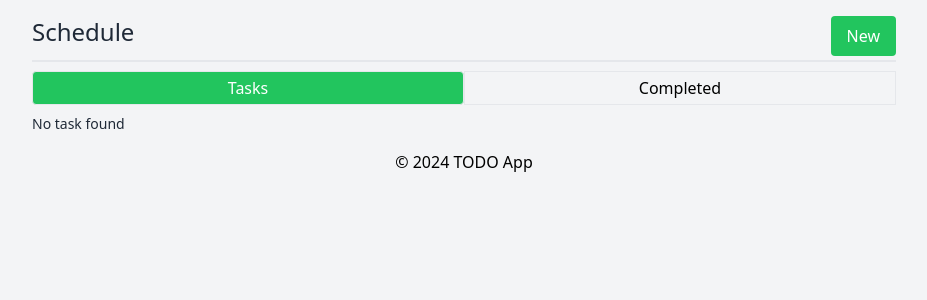
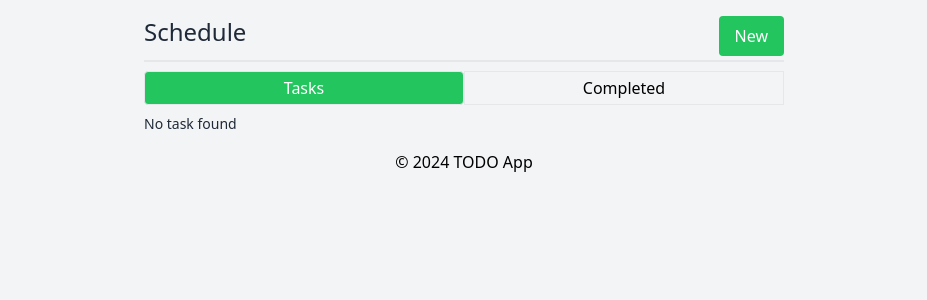
Before and after one commit to edenis00/To-do_List_App_with_Django, a Django app: page /tasks/ in a window 1280 px wide. Shown: the part 68-368 px from the top of the page, without its empty margins (176-1103 px from the left). Run offline with Django 5.2, Linux system fonts and the light colour scheme; data that the repository does not hold is empty.

Commit message:
UI Change

```diff
--- a/static/src/css/style.css
+++ b/static/src/css/style.css
@@ -646,10 +646,6 @@ video {
   margin-top: 0.25rem;
 }
 
-.mt-2 {
-  margin-top: 0.5rem;
-}
-
 .mt-3 {
   margin-top: 0.75rem;
 }
@@ -660,6 +656,10 @@ video {
 
 .mt-5 {
   margin-top: 1.25rem;
+}
+
+.mr-2 {
+  margin-right: 0.5rem;
 }
 
 .block {
@@ -690,12 +690,28 @@ video {
   width: 100%;
 }
 
+.w-\[200px\] {
+  width: 200px;
+}
+
+.w-\[100px\] {
+  width: 100px;
+}
+
 .max-w-4xl {
   max-width: 56rem;
 }
 
 .max-w-md {
   max-width: 28rem;
+}
+
+.max-w-\[200px\] {
+  max-width: 200px;
+}
+
+.max-w-2xl {
+  max-width: 42rem;
 }
 
 @keyframes spin {
@@ -706,10 +722,6 @@ video {
 
 .animate-spin {
   animation: spin 1s linear infinite;
-}
-
-.flex-wrap {
-  flex-wrap: wrap;
 }
 
 .items-center {
@@ -802,10 +814,6 @@ video {
 
 .bg-opacity-50 {
   --tw-bg-opacity: 0.5;
-}
-
-.p-2 {
-  padding: 0.5rem;
 }
 
 .p-4 {
@@ -920,11 +928,6 @@ video {
   box-shadow: var(--tw-ring-offset-shadow, 0 0 #0000), var(--tw-ring-shadow, 0 0 #0000), var(--tw-shadow);
 }
 
-.outline-none {
-  outline: 2px solid transparent;
-  outline-offset: 2px;
-}
-
 .hover\:bg-gray-600:hover {
   --tw-bg-opacity: 1;
   background-color: rgb(75 85 99 / var(--tw-bg-opacity, 1));
@@ -949,3 +952,8 @@ video {
   --tw-text-opacity: 1;
   color: rgb(22 163 74 / var(--tw-text-opacity, 1));
 }
+
+.hover\:text-red-600:hover {
+  --tw-text-opacity: 1;
+  color: rgb(220 38 38 / var(--tw-text-opacity, 1));
+}
--- a/static/src/js/action.js
+++ b/static/src/js/action.js
@@ -67,20 +67,24 @@ function renderTask(tasks) {
     }
     taskContainer.innerHTML = "";
     tasks.forEach(task => {
-        taskElement =
+        var taskElement =
             `
         <div class="shadow-md rounded px-4 py-2 bg-white mb-2">
-            <div class="py-2 ">
-                <h3 class="text-gray-800 text-xl">${task.title}</h3>
-                <p class="text-md text-gray-600 w-full py-2">${task.description}</p>
-                <p class="text-xs text-gray-600 mt-1">${task.created_at}</p>
-                <div class="flex gap-2 mt-2">
+            <div class="py-1 flex items-center justify-between">
+                <div class="flex gap-2">
+                    <h3 class="text-gray-800 w-[200px]">${task.title}</h3>
+                </div>
+                <div class="flex gap-2">
+                    <p class="text-xs mr-2 text-gray-600">Due: ${task.due_date}</p>
                     <a href="/tasks/${task.id}/edit"
-                        class="px-2 py-1 rounded text-white text-xs bg-yellow-500 hover:bg-yellow-600">Edit</a>
+                        class="text-xs text-green-500 hover:text-green-600">
+                        <i class="fas fa-edit"></i>
+                    </a>
                     <button onclick="openModal(${task.id})" type="button"
-                        class="px-2 py-1 text-white rounded bg-red-500 hover:bg-red-600 text-xs">Delete</button>
+                        class="text-red-500 hover:text-red-600 text-xs">
+                        <i class="fas fa-trash-alt"></i>
+                    </button>
                 </div>
-                <hr class="mt-2">
             </div>
         </div>
         `
--- a/templates/tasks/base.html
+++ b/templates/tasks/base.html
@@ -1,11 +1,13 @@
 <!DOCTYPE html>
 <html lang="en">
+
 <head>
   <meta charset="UTF-8" />
   <meta name="viewport" content="width=device-width, initial-scale=1.0" />
+  {% load static %}
   <title>{% block title %} TODO App {% endblock title %}</title>
-    {% load static %}
   <link rel="stylesheet" href="{% static 'src/css/style.css' %}" />
+  <link href="https://cdnjs.cloudflare.com/ajax/libs/font-awesome/6.5.0/css/all.min.css" rel="stylesheet" />
 </head>
 
 <body class="bg-gray-100 font-sans">
@@ -13,7 +15,7 @@
     <h1 class="font-bold text-3xl">TODO App</h1>
   </header>
   <main>
-      <div class="container max-w-4xl mx-auto p-4">
+    <div class="container max-w-2xl mx-auto p-4">
       {% block content %} {% endblock content %}
     </div>
   </main>
@@ -22,4 +24,5 @@
   </footer>
 </body>
 <script src="{% static 'src/js/action.js' %}"></script>
+
 </html>
--- a/templates/tasks/home.html
+++ b/templates/tasks/home.html
@@ -19,7 +19,7 @@
     <div class="animate-spin rounded-full h-8 w-8 border-t-2 border-b-2 border-green-500"></div>
 </div>
 
-<div class="flex flex-wrap gap-2 w-full" id="taskContainer">
+<div class="w-full" id="taskContainer">
 </div>
 
 <div id="deleteModal" role="dialog" aria-modal="true"
--- a/toDO/views.py
+++ b/toDO/views.py
@@ -6,41 +6,52 @@ from django.views.generic import ListView, CreateView, UpdateView, DeleteView
 
 # Create your views here.
 
+
 class TaskListView(ListView):
     model = Task
-    template_name = 'tasks/home.html'
+    template_name = "tasks/home.html"
 
     def get_queryset(self):
-        tasks = self.request.GET.get('type', 'completed')
+        tasks = self.request.GET.get("type", "completed")
 
-        if tasks == 'completed':
+        if tasks == "completed":
             return Task.objects.filter(completed=True)
         return Task.objects.filter(completed=False)
 
     def render_to_response(self, context, **response_kwargs):
-        if self.request.headers.get('x-requested-with') == 'XMLHttpRequest':
-            tasks = list(self.get_queryset().values('id', 'title', 'description', 'created_at'))
+        if self.request.headers.get("x-requested-with") == "XMLHttpRequest":
+            tasks = list(
+                self.get_queryset().values(
+                    "id", "title", "description", "created_at",
+                    "due_date", "completed"
+                )
+            )
             for task in tasks:
-                task['created_at'] = task['created_at'].strftime('%b %d, %Y %I:%M %p')
-            return JsonResponse({'tasks': tasks})
+                task["created_at"] = task["created_at"].strftime(
+                    "%b %d, %Y %I:%M %p"
+                )
+                if task["due_date"] is None:
+                    task["due_date"] = "No Due Date"
+
+            return JsonResponse({"tasks": tasks})
         return super().render_to_response(context, **response_kwargs)
 
 
 class TaskCreateView(CreateView):
     model = Task
-    template_name = 'tasks/task_form.html'
+    template_name = "tasks/task_form.html"
     form_class = TaskForm
-    success_url = reverse_lazy('task-list')
+    success_url = reverse_lazy("task-list")
 
 
 class TaskUpdateView(UpdateView):
     model = Task
-    template_name =  'tasks/task_form.html'
+    template_name = "tasks/task_form.html"
     form_class = TaskForm
-    success_url = reverse_lazy('task-list')
+    success_url = reverse_lazy("task-list")
 
 
 class TaskDeleteView(DeleteView):
     model = Task
-    template_name = 'tasks/task_confirm_delete.html'
-    success_url = reverse_lazy('task-list')
+    template_name = "tasks/task_confirm_delete.html"
+    success_url = reverse_lazy("task-list")
```
Also changed, not shown: toDO/forms.py (+19 -12 lines), toDO/urls.py (+4 -4 lines), README.md. Lines whose indentation alone changed are shown as unchanged.
